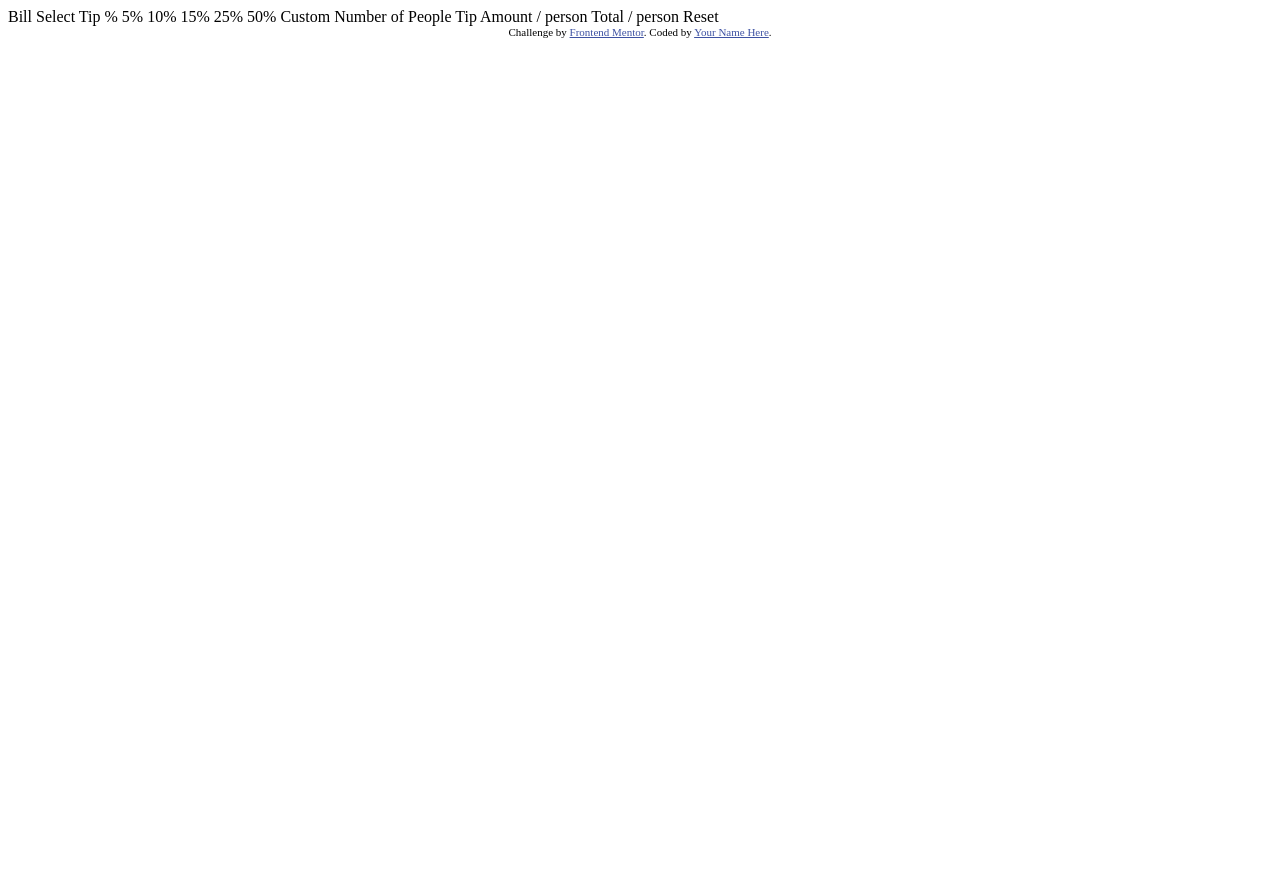
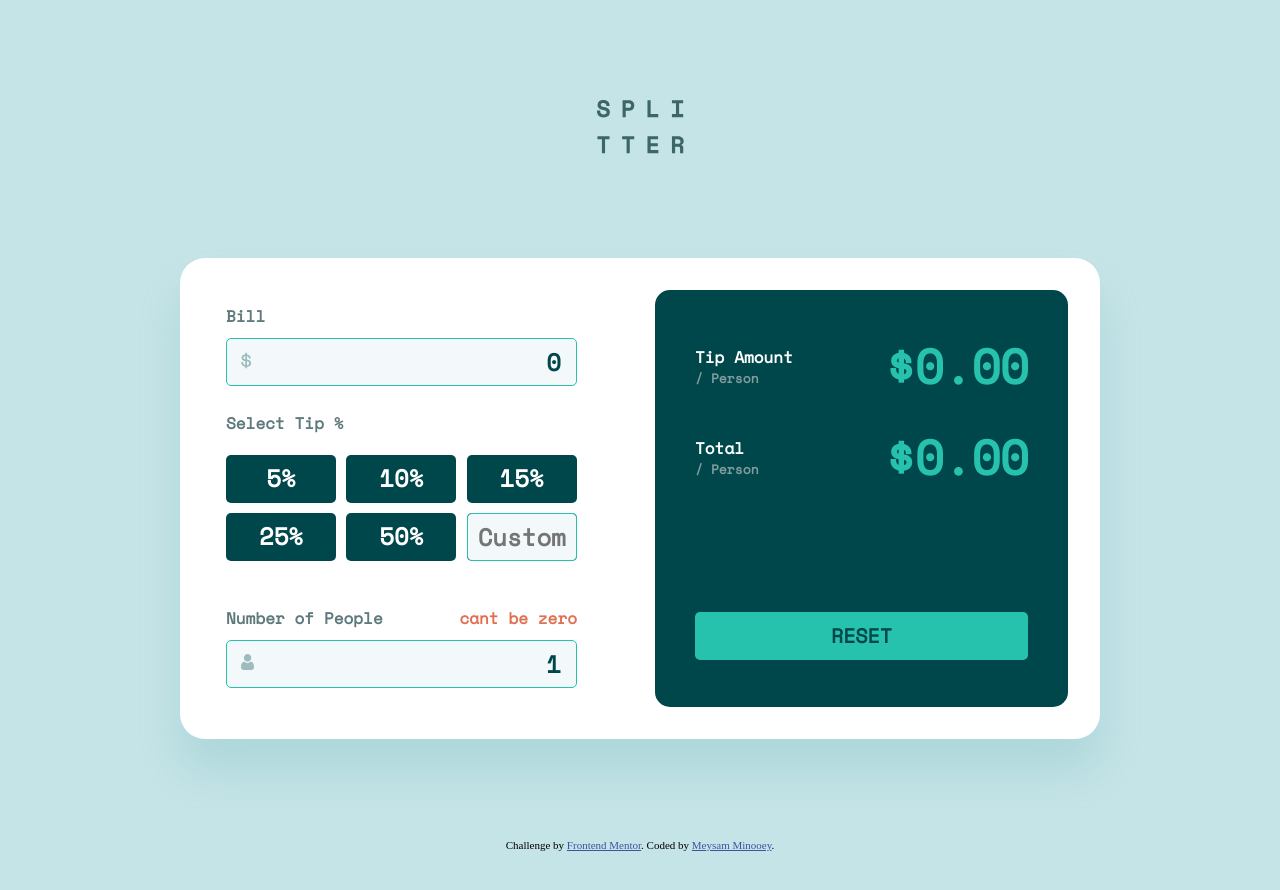
Before and after one commit to meysamminoo/tip-calculator-app, a plain HTML site: page index.html in a window 1280 px wide. Before the commit the page ends 800 px from the top, so only its background shows below. Drawn offline with Linux system fonts and the light colour scheme.

Commit message:
end design

```diff
--- a/index.html
+++ b/index.html
@@ -1,44 +1,100 @@
 <!DOCTYPE html>
 <html lang="en">
   <head>
-  <meta charset="UTF-8">
-  <meta name="viewport" content="width=device-width, initial-scale=1.0"> <!-- displays site properly based on user's device -->
-
-  <link rel="icon" type="image/png" sizes="32x32" href="./images/favicon-32x32.png">
-
+    <meta charset="UTF-8" />
+    <meta name="viewport" content="width=device-width, initial-scale=1.0" />
+    <link
+      rel="icon"
+      type="image/png"
+      sizes="32x32"
+      href="./images/favicon-32x32.png"
+    />
+    <link rel="stylesheet" href="style.css" />
     <title>Frontend Mentor | Tip calculator app</title>
 
-  <!-- Feel free to remove these styles or customise in your own stylesheet 👍 -->
-  <style>
-    .attribution { font-size: 11px; text-align: center; }
-    .attribution a { color: hsl(228, 45%, 44%); }
     </style>
   </head>
   <body>
-
-  Bill
-
-  Select Tip %
-  5%
-  10%
-  15%
-  25%
-  50%
-  Custom
-
-  Number of People
-
-  Tip Amount
-  / person
-
-  Total
-  / person
-
-  Reset
-
-  <div class="attribution">
-    Challenge by <a href="https://www.frontendmentor.io?ref=challenge" target="_blank">Frontend Mentor</a>.
-    Coded by <a href="#">Your Name Here</a>.
+    <header><img src="images/logo.svg" alt="Logo" /></header>
+    <section class="container">
+      <section class="left">
+        <article class="row-1">
+          <label for="bill">Bill</label>
+          <div class="input-box">
+            <input
+              type="text"
+              name="bill"
+              class="doller"
+              value="0"
+              pattern="^([0-9]{0,9})(\.{0,1})([0-9]{0,2})$"
+              min="0"
+            />
+            <img src="images/icon-dollar.svg" alt="icon-doller" class="icon" />
           </div>
+        </article>
+        <article class="row-2">
+          <label for="select-tip">Select Tip %</label>
+          <ul class="grid nav">
+            <li class="grid-item">5%</li>
+            <li class="grid-item">10%</li>
+            <li class="grid-item">15%</li>
+            <li class="grid-item">25%</li>
+            <li class="grid-item">50%</li>
+            <li class="grid-item">
+              <input
+                type="number"
+                placeholder="Custom"
+                class="custom-tip"
+                min="0"
+                max="100"
+              />
+            </li>
+          </ul>
+        </article>
+        <article class="row-1">
+          <label for="number-of-people">Number of People</label>
+          <p class="error-message">cant be zero</p>
+          <div class="input-box">
+            <input
+              type="number"
+              name="number-of-people"
+              class="person"
+              value="1"
+              min="1"
+            />
+            <img src="images/icon-person.svg" alt="icon-person" class="icon" />
+          </div>
+        </article>
+      </section>
+      <section class="right">
+        <article class="row-1 box">
+          <div class="box-content">
+            <p class="tip-amount">Tip Amount</p>
+            <p class="text-person">/ Person</p>
+          </div>
+          <div class="box-content">
+            <h1 class="number">$0.00</h1>
+          </div>
+        </article>
+        <article class="row-1 box">
+          <div class="box-content">
+            <p class="tip-amount">Total</p>
+            <p class="text-person">/ Person</p>
+          </div>
+          <div class="box-content">
+            <h1 class="number">$0.00</h1>
+          </div>
+        </article>
+        <article class="row-2">
+          <button class="btn" type="submit">RESET</button>
+        </article>
+      </section>
+    </section>
+    <footer class="attribution">
+      Challenge by
+      <a href="https://www.frontendmentor.io?ref=challenge" target="_blank"
+        >Frontend Mentor</a
+      >. Coded by <a href="#">Meysam Minooey</a>.
+    </footer>
   </body>
 </html>
--- /dev/null
+++ b/style.css
@@ -0,0 +1,278 @@
+@font-face {
+  font-family: "Space Mono";
+  src: url(fonts/SpaceMono-Regular.ttf);
+}
+:root {
+  --strong-cyan: hsl(172, 67%, 45%);
+  --very-dark-cyan: hsl(183, 100%, 15%);
+  --dark-grayish-cyan: hsl(186, 14%, 43%):
+  --dark-grayish-cyan2: hsl(184, 14%, 56%):
+  --light-grayish-cyan: hsl(185, 41%, 84%):
+  --light-grayish-cyan2: hsl(189, 41%, 97%):
+}
+/* remove default style input with type number */
+/* Chrome, Safari, Edge, Opera */
+input::-webkit-outer-spin-button,
+input::-webkit-inner-spin-button {
+  -webkit-appearance: none;
+  margin: 0;
+}
+
+/* Firefox */
+input[type=number] {
+  -moz-appearance: textfield;
+}
+
+* {
+  margin: 0;
+  padding: 0;
+  box-sizing: border-box;
+}
+body {
+  display: flex;
+  flex-direction: column;
+  justify-content: center;
+  align-items: center;
+  background-color: #C5E4E7;
+  padding: 100px 0;
+}
+ul,ol {
+  list-style: none;
+}
+input{
+  border: none;
+  width: 100%;
+  height: 48px;
+  margin-top: 10px;
+  border-radius: 5px;
+  background-color: #F3F9FA;
+  font-family: "Space Mono";
+  font-weight: bold;
+  font-size: 24px;
+  text-align: right;
+  line-height: 36px;
+  padding: 6px 15px;
+  color: #00474B;
+}
+input:focus {
+  border: none;
+  outline: none;
+}
+input:focus-visible{
+  border: 1px solid #fff;
+}
+
+input:valid{
+  border: 1px solid #26C2AE;
+}
+input:invalid{
+  border: 1px solid #E17052;
+}
+label {
+  font-family: "Space Mono";
+  font-size: 16px;
+  line-height: 24px;
+  font-weight: bold;
+  font-style: normal;
+  color: #5E7A7D;
+}
+.container {
+  width: 920px;
+  height: 481px;
+  background-color: #fff;
+  border-radius: 25px;
+  box-shadow: 0px 32px 43px rgba(79, 166, 175, 0.200735);
+  margin: 100px 0;
+  padding: 32px;
+  display: flex;
+  flex-direction: row;
+}
+
+.right {
+  width: 413px;
+  height: 417px;
+  background-color: #00474B;
+  border-radius: 15px;
+  margin-left: 32px;
+  padding: 40px;
+  display: flex;
+  flex-direction: column;
+}
+
+/* Start=> left content */
+.left {
+  width: 379px;
+  height: 388px;
+  margin-right: 32px;
+  display: flex;
+  flex-direction: column;
+  padding: 14px;
+}
+.row-1 {
+  flex: 1;
+}
+.row-2 {
+  flex: 2;
+  margin: 25px 0;
+}
+.grid {
+  display: grid;
+  grid-template-columns: 1fr 1fr 1fr;
+  grid-gap: 10px 10px;
+}
+.grid-item {
+  text-align: center;
+  width: 110PX;
+  height: 48PX;
+  padding-top: 5px;
+  font-family: "Space Mono";
+  font-weight: bold;
+  font-size: 24px;
+  line-height: 36px;
+  color: #fff;
+  background-color: #00474B;
+  border-radius: 5px;
+  transition: all 0.2s ease;
+  cursor: pointer;
+}
+.grid-item:last-child {
+  padding-top: 0;
+}
+.grid-item:hover {
+  background-color: #9FE8DF;
+  color: #00474B;
+}
+.grid-item:active {
+  background-color: #26C2AE;
+  color: #00474B;
+}
+input.custom-tip {
+  margin-top: 0;
+  font-weight: 700;
+  padding: 6px 10px;
+  text-align: center;
+}
+.nav {
+  margin: 20px 0;
+}
+.input-box {
+  position: relative;
+}
+.icon {
+  position: absolute;
+  top: 24px;
+  left: 15px;
+}
+.error-message {
+  color: #E17052;
+  font-family: "Space Mono";
+  font-weight: bold;
+  font-size: 16px;
+  line-height: 24px;
+  text-align: right;
+  display: inline;
+  float: right;
+}
+/* End=> left */
+/* Start=> right content */
+
+.btn {
+  width: 100%;
+  height: 48px;
+  font-family: "Space Mono";
+  font-weight: bold;
+  font-size: 20px;
+  line-height: 30px;
+  text-align: center;
+  background-color: #26C2AE;
+  border-radius: 5px;
+  color: #00474B;
+  transition: all 0.2s ease;
+  outline: none;
+  border: none;
+  margin-top: 75px;
+  cursor: pointer;
+}
+.btn:hover {
+  background-color: #9FE8DF;
+}
+.box {
+  display: flex;
+  font-family: "Space Mono";
+  font-weight: bold;
+  margin-bottom: 20px;
+}
+.box-content {
+  flex: 1;
+  display: inline;
+}
+.tip-amount {
+  font-size: 16px;
+  line-height: 24px;
+  color: #fff;
+  padding-top: 15px;
+}
+.text-person {
+  font-size: 13px;
+  line-height: 19px;
+  color: #7F9D9F;
+}
+.number {
+  font-size: 48px;
+  line-height: 71px;
+  text-align: right;
+  letter-spacing: -1px;
+  color: #26C2AE;
+}
+.attribution {
+  font-size: 11px;
+  text-align: center;
+}
+.attribution a {
+  color: hsl(228, 45%, 44%);
+}
+/* Responsive design */
+@media only screen and (max-width:900px) {
+  .container {
+    width: 375px;
+    height: 789px;
+    flex-direction: column;
+    border-radius: 25px 25px 0 0;
+    padding: 24px;
+    margin: 50px 0;
+  }
+  .left{
+    width: 327px;
+    height: 468px;
+    margin-right: 0;
+  }
+  .grid {
+    display: grid;
+    grid-template-columns: 1fr 1fr;
+    grid-gap: 15px 10px;
+  }
+  .grid-item {
+    width: 140px;
+  }
+  .right {
+    width: 327px;
+    height: 257px;
+    margin-left: 0;
+    padding: 24px;
+    margin-top: 25px;
+  }
+  .box {
+    margin-bottom: 10px;
+  }
+  .btn {
+    margin-top: 15px;
+  }
+  .number{
+    font-size: 32px;
+    line-height: 47px;
+    letter-spacing: -0.666px;
+  }
+  .tip-amount {
+    padding-top: 5px;
+  }
+}
```
Also changed, not shown: fonts/SpaceMono-Regular.ttf (added). Lines whose indentation alone changed are shown as unchanged.
